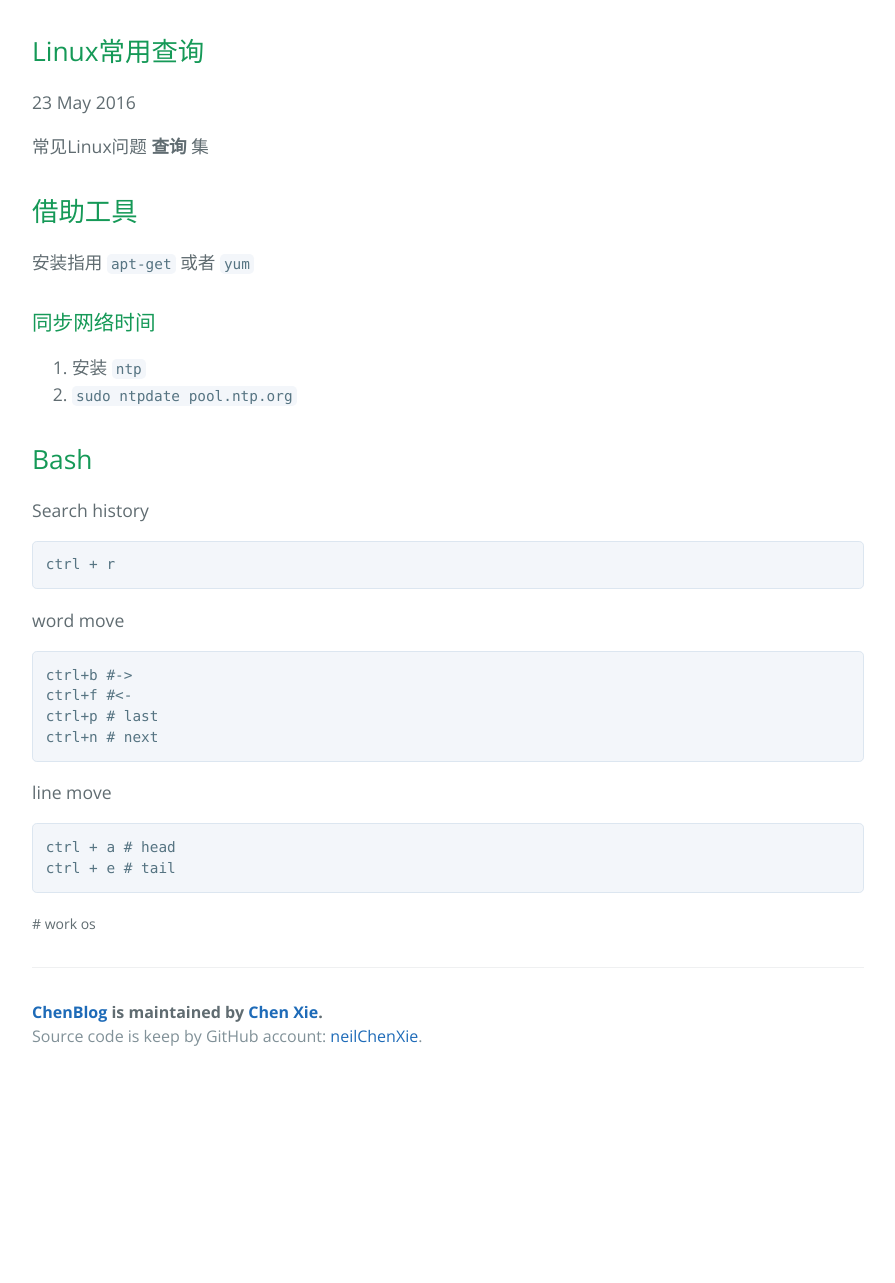
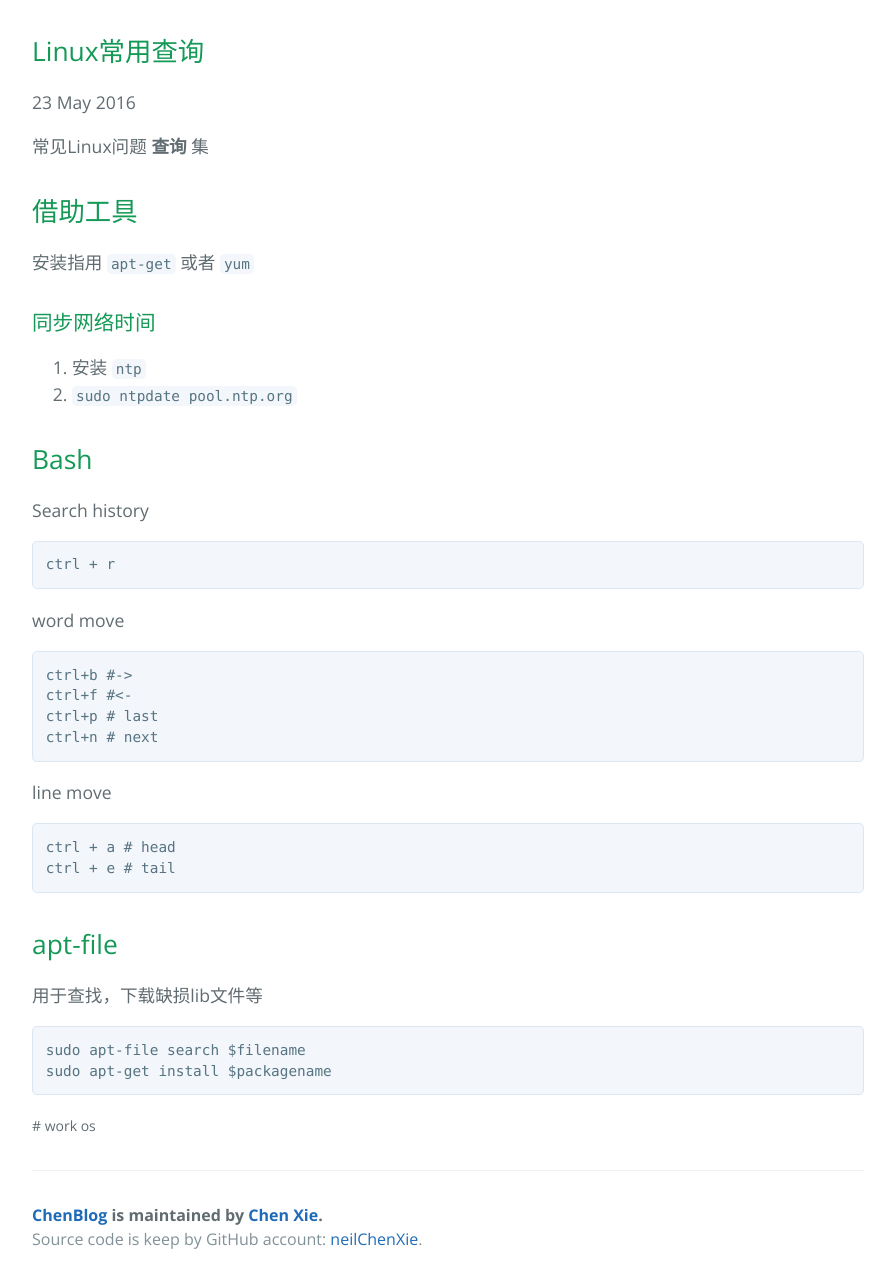
Before and after one commit to neilChenXie/neilChenXie.github.io, a Jekyll site: the page built from _posts/sekorm/2016-05-23-Linux.md, in a window 1280 px wide. Shown: the whole page, without its empty margins (192-1087 px from the left). Built offline with Jekyll 4.4.1, drawn with Linux system fonts in a browser that asks for light colours; before the commit the page ends 1080 px from its top, so only the background shows below that.

Commit message:
modified:   _posts/sekorm/2016-05-23-Linux.md

````diff
--- a/_posts/sekorm/2016-05-23-Linux.md
+++ b/_posts/sekorm/2016-05-23-Linux.md
@@ -40,3 +40,12 @@ line move
 ctrl + a # head
 ctrl + e # tail
 ```
+
+## apt-file
+
+用于查找，下载缺损lib文件等
+
+```bash
+sudo apt-file search $filename
+sudo apt-get install $packagename
+```
````
